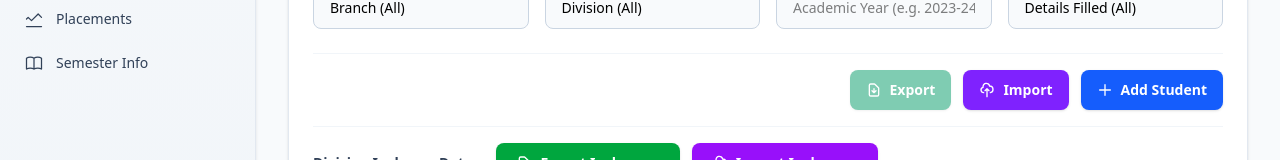
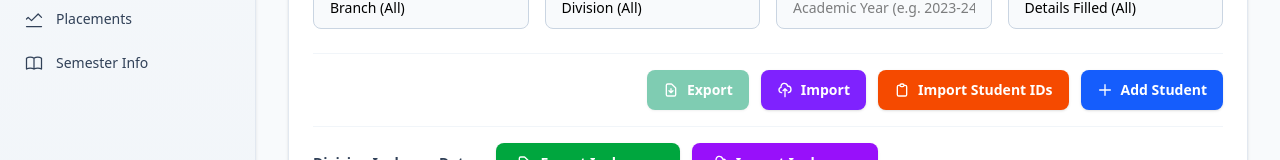
Before and after one commit to Swarspage/SIMS, a React (Vite) app in the folder Frontend/: page /admin/students in a window 1280 px wide. Shown: the part 493-653 px from the top of the page. Built offline with nearby package versions, Linux system fonts and the light colour scheme; no server answers; sample sign-in values are in the browser's storage.

Commit message:
fix(frontend): properly extract import summary stats for studentIDs

```diff
--- a/Frontend/src/Pages/AdminStudentSection.jsx
+++ b/Frontend/src/Pages/AdminStudentSection.jsx
@@ -704,6 +704,10 @@ export default function AdminStudentSection() {
   const [exporting, setExporting] = useState(false);
   const fileInputRef = useRef(null);
 
+  // Import Student IDs state (new auth flow)
+  const [importingStudentIDs, setImportingStudentIDs] = useState(false);
+  const studentIDsFileInputRef = useRef(null);
+
   // Division Incharge State
   const [activeTab, setActiveTab] = useState("students"); // "students" or "divisionIncharges"
   const [divisionIncharges, setDivisionIncharges] = useState([]);
@@ -876,8 +880,37 @@ export default function AdminStudentSection() {
     }
   };
 
+  // ✅ HANDLE IMPORT STUDENT IDs (new auth flow — only studentID column)
+  const handleImportStudentIDsClick = () => {
+    studentIDsFileInputRef.current?.click();
+  };
 
-  // ✅ HANDLE IMPORT EXCEL (DIVISION INCHARGE)
+  const handleStudentIDsFileChange = async (e) => {
+    const file = e.target.files[0];
+    if (!file) return;
+
+    if (!file.name.match(/\.(xlsx|xls)$/)) {
+      toast.warn("Please upload a valid Excel file (.xlsx or .xls)");
+      return;
+    }
+
+    try {
+      setImportingStudentIDs(true);
+      const response = await studentService.importStudentIDs(file);
+      const inserted = response?.summary?.inserted ?? "?";
+      const skipped = response?.summary?.alreadyExists ?? 0;
+      toast.success(`✅ Student IDs imported! Created: ${inserted}${ skipped ? `, Skipped (already exist): ${skipped}` : ""}.`);
+      fetchStudents();
+      e.target.value = "";
+    } catch (err) {
+      console.error("Import Student IDs error:", err);
+      toast.error(err.response?.data?.message || "Failed to import Student IDs. Check the file has a 'studentID' column.");
+    } finally {
+      setImportingStudentIDs(false);
+    }
+  };
+
+
   const handleImportDivisionInchargeClick = () => {
     divisionFileInputRef.current?.click();
   };
@@ -1163,6 +1196,23 @@ export default function AdminStudentSection() {
               {/* Hidden Input for Import */}
               <input ref={fileInputRef} type="file" accept=".xlsx,.xls" onChange={handleFileChange} className="hidden" />
 
+              {/* Import Student IDs Button — new auth flow */}
+              <button
+                onClick={handleImportStudentIDsClick}
+                disabled={importingStudentIDs}
+                title="Upload an Excel file with a single 'studentID' column to pre-register students for self-signup"
+                className="px-4 py-2.5 rounded-lg bg-orange-600 text-white text-sm font-semibold hover:bg-orange-700 transition-colors shadow-sm disabled:opacity-50 disabled:cursor-not-allowed flex items-center gap-2"
+              >
+                {importingStudentIDs ? (
+                  <> <div className="animate-spin h-4 w-4 border-2 border-white border-t-transparent rounded-full"></div> Importing IDs... </>
+                ) : (
+                  <> <svg className="w-4 h-4" fill="none" stroke="currentColor" viewBox="0 0 24 24"><path strokeLinecap="round" strokeLinejoin="round" strokeWidth={2} d="M9 5H7a2 2 0 00-2 2v12a2 2 0 002 2h10a2 2 0 002-2V7a2 2 0 00-2-2h-2M9 5a2 2 0 002 2h2a2 2 0 002-2M9 5a2 2 0 012-2h2a2 2 0 012 2" /></svg> Import Student IDs </>
+                )}
+              </button>
+
+              {/* Hidden Input for Student IDs Import */}
+              <input ref={studentIDsFileInputRef} type="file" accept=".xlsx,.xls" onChange={handleStudentIDsFileChange} className="hidden" />
+
               {/* Add Student Button */}
               <button
                 onClick={() => setIsAddModalOpen(true)}
```
